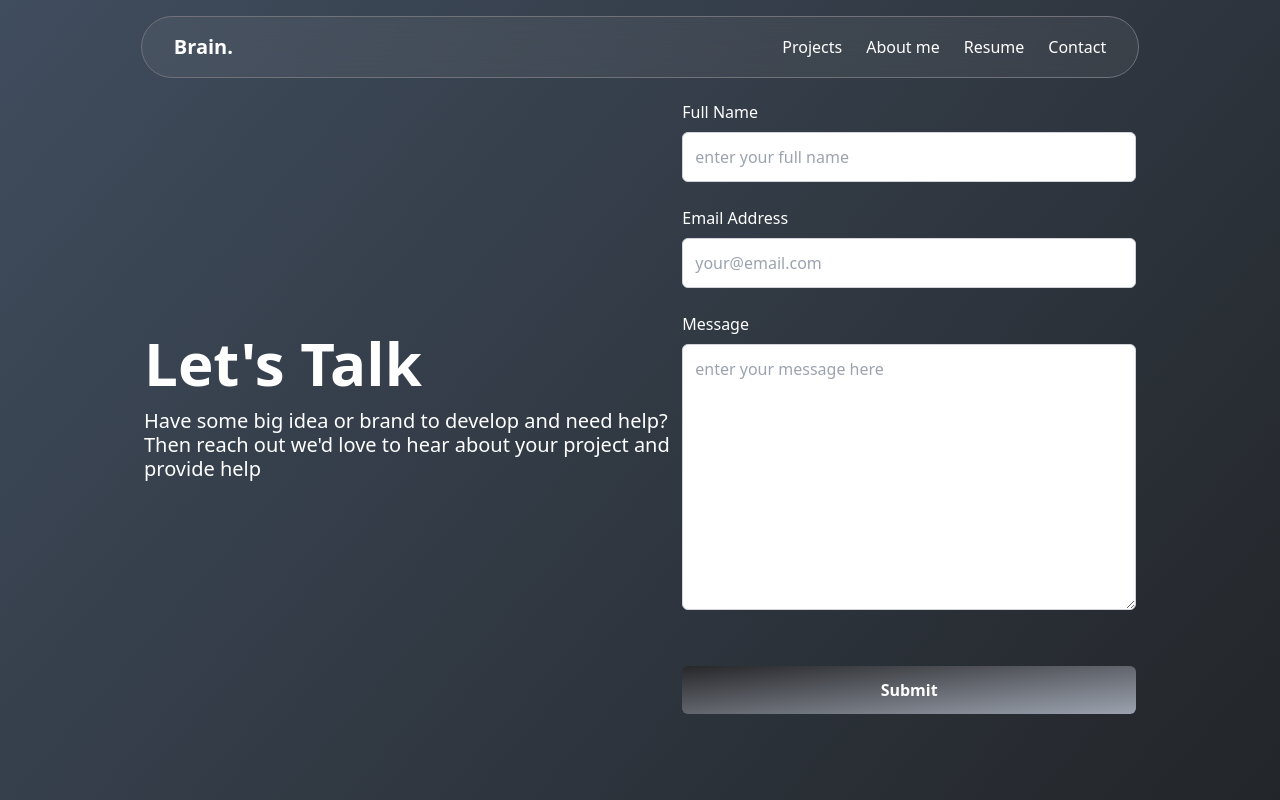
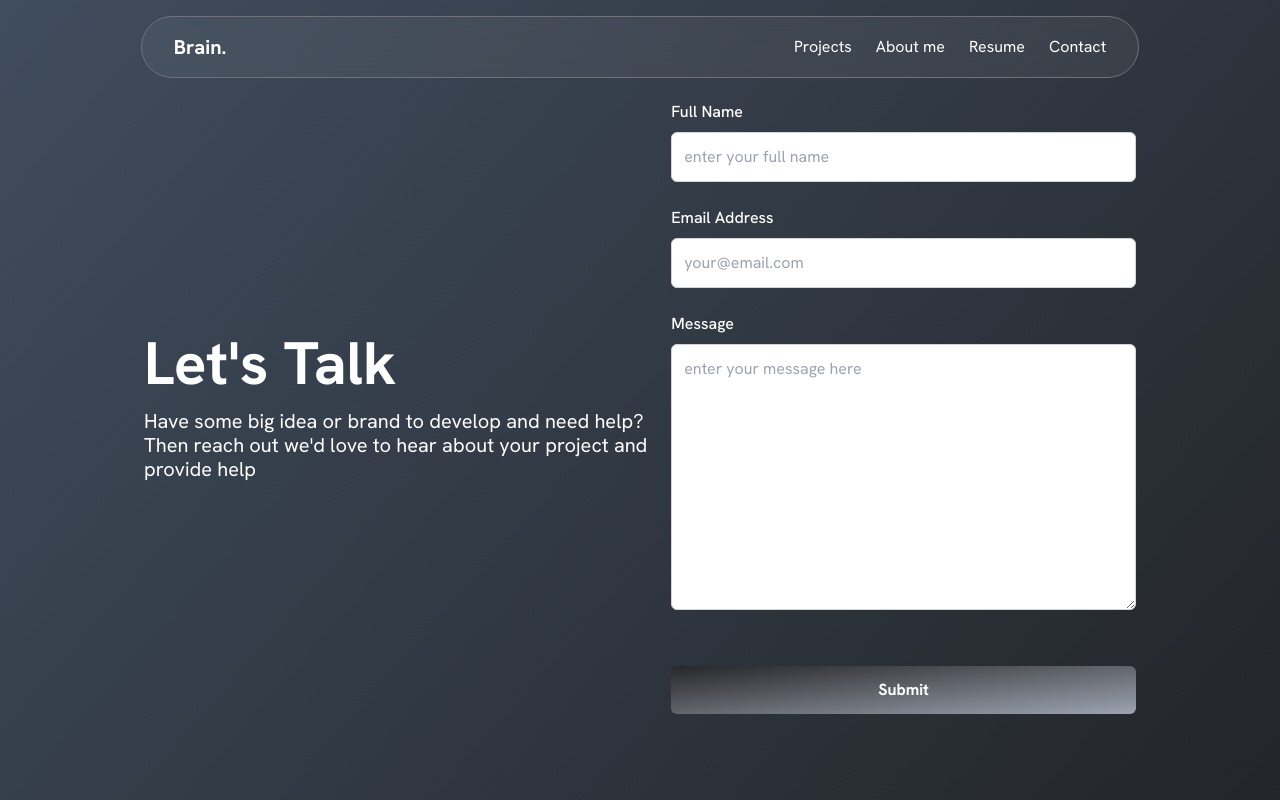
Before and after one commit to Oyinbrakemigrace/brain, a React (Vite) app: page /contact in a window 1280 px wide. Shown: the top 800 px of the page. Built offline with nearby package versions, Linux system fonts and the light colour scheme.

Commit message:
changed font and did minor fixes

```diff
--- a/src/App.jsx
+++ b/src/App.jsx
@@ -36,7 +36,7 @@ function App() {
         <Outlet />
       </div>
       {showScrollArrow && (
-        <span onClick={scrollToTop} aria-label="Scroll to top" className='cursor-pointer fixed bottom-4 lg:right-4 right-7 bg-gradient-to-l from-gray-400 to-zinc-300 rounded-full lg:px-5 lg:py-5 lg:text-3xl text-lg px-2 py-2 font-bold text-black z-50'><IoMdArrowUp /></span>
+        <span onClick={scrollToTop} aria-label="Scroll to top" className='cursor-pointer fixed bottom-4 lg:right-4 right-7 bg-gradient-to-l from-gray-400 to-zinc-300 rounded-full px-5 py-5 text-3xl font-bold text-black z-50'><IoMdArrowUp /></span>
       )}
       <Footer />
     </main>
--- a/src/components/ContactForm.jsx
+++ b/src/components/ContactForm.jsx
@@ -53,7 +53,7 @@ function ContactForm() {
                         type="text"
                         id="name"
                         placeholder='enter your full name'
-                        className='w-full p-3 border dark:text-zinc-700 border-gray-300 rounded-md focus:outline-none focus:ring-2 focus:ring-[#1a1a1a]'
+                        className='w-full p-3 border text-zinc-900 border-gray-300 rounded-md focus:outline-none focus:ring-2 focus:ring-[#1a1a1a]'
                     />
                 </div>
                 <div className='flex flex-col w-full'>
@@ -66,7 +66,7 @@ function ContactForm() {
                         onChange={handleChange}
                         required
                         placeholder='your@email.com'
-                        className='w-full p-3 border text-white border-gray-300 rounded-md focus:outline-none focus:ring-2 focus:ring-[#1a1a1a]'
+                        className='w-full p-3 border text-zinc-900 border-gray-300 rounded-md focus:outline-none focus:ring-2 focus:ring-[#1a1a1a]'
                     />
                 </div>
                 <div className='flex flex-col w-full'>
@@ -80,7 +80,7 @@ function ContactForm() {
                         id="message"
                         cols="30"
                         rows="10"
-                        className='w-full p-3 border text-white border-gray-300 rounded-md focus:outline-none focus:ring-2 focus:ring-[#1a1a1a]'
+                        className='w-full p-3 border text-zinc-900 border-gray-300 rounded-md focus:outline-none focus:ring-2 focus:ring-[#1a1a1a]'
                     />
                 </div>
                 <button
--- a/src/components/Header.jsx
+++ b/src/components/Header.jsx
@@ -15,10 +15,10 @@ function Header() {
           <div className=" bg-neutral-400 bg-opacity-10 border-[0.2px] border-zinc-500 backdrop-blur-lg rounded-full lg:px-8 px-4 py-4 flex justify-between items-center w-full md:w-[80%]">
             <NavLink to='/' className="text-white font-bold text-xl">Brain.</NavLink>
             <div className="hidden md:flex space-x-6 text-white">
-              <NavLink to='projects'>Projects</NavLink>
-              <NavLink to="about">About me</NavLink>
-              <NavLink to="#resume">Resume</NavLink>
-              <NavLink to="contact">Contact</NavLink>
+              <NavLink to='/projects'>Projects</NavLink>
+              <NavLink to="/about">About me</NavLink>
+              <NavLink to="">Resume</NavLink>
+              <NavLink to="/contact">Contact</NavLink>
             </div>
             <div className="md:hidden">
               <button
@@ -46,10 +46,10 @@ function Header() {
         </div>
         {isOpen && (
           <div className="md:hidden bg-neutral-400 text-white bg-opacity-60 border-[0.2px] border-zinc-500 backdrop-blur-lg flex flex-col items-center space-y-4 mt-2 py-5">
-            <NavLink onClick={handleNavLinkClick} to='projects'>Projects</NavLink>
-            <NavLink onClick={handleNavLinkClick} to="about">About me</NavLink>
-            <NavLink onClick={handleNavLinkClick} to="#resume">Resume</NavLink>
-            <NavLink onClick={handleNavLinkClick} to="contact">Contact</NavLink>
+            <NavLink onClick={handleNavLinkClick} to='/projects'>Projects</NavLink>
+            <NavLink onClick={handleNavLinkClick} to="/about">About me</NavLink>
+            <NavLink onClick={handleNavLinkClick} to="">Resume</NavLink>
+            <NavLink onClick={handleNavLinkClick} to="/contact">Contact</NavLink>
           </div>
         )}
       </nav>
--- a/src/components/Intro.jsx
+++ b/src/components/Intro.jsx
@@ -11,7 +11,7 @@ function Intro() {
                     Creative Product Designer & a <br /> Brand Strategist/ Identity Designer
                 </h4>
             </div>
-            <div className='hidden lg:block bg-gradient-to-r from-gray-600 mt-8 to-zinc-800 rounded-[32px] shadow-inner border border-zinc-600 cursor-pointer backdrop-blur-[20px] m-auto w-[14%] py-4'>
+            <div className='hidden lg:block bg-gradient-to-r from-gray-600 mt-8 to-zinc-800 rounded-[32px] shadow-inner border border-zinc-600 backdrop-blur-[20px] m-auto w-[14%] py-4'>
                 <div className='flex justify-center items-center gap-3 text-white'>
                     <p>Available for work</p><span className='h-3 w-3 flex bg-green-500 rounded-full'></span>
                 </div>
--- a/src/index.css
+++ b/src/index.css
@@ -1,7 +1,15 @@
+@import url('https://fonts.googleapis.com/css2?family=Hanken+Grotesk:ital,wght@0,100..900;1,100..900&display=swap');
+
 @tailwind base;
 @tailwind components;
 @tailwind utilities;
 
+body {
+    font-family: "Hanken Grotesk", sans-serif;
+}
+* {
+    box-sizing: border-box;
+}
 .slick-dots li button:before {
     color: white;
 }
--- a/src/pages/Project.jsx
+++ b/src/pages/Project.jsx
@@ -6,7 +6,7 @@ import BrandIdentityProject from '../components/project component/BrandIdentityP
 function Project() {
   return (
     <div className='lg:px-36 px-4'>
-      <section className='lg:mb-32 mb-10'>
+      <section className='lg:mb-32 pb-10'>
         <ProjectSlide />
       </section>
       <section className='lg:mb-32 mb-10'>
--- a/src/routes/index.jsx
+++ b/src/routes/index.jsx
@@ -11,7 +11,7 @@ const router = createBrowserRouter([
     element: <App />,
     children: [
       {
-        path: "",
+        path: "/",
         element: <Home />,
       },
       {
```
